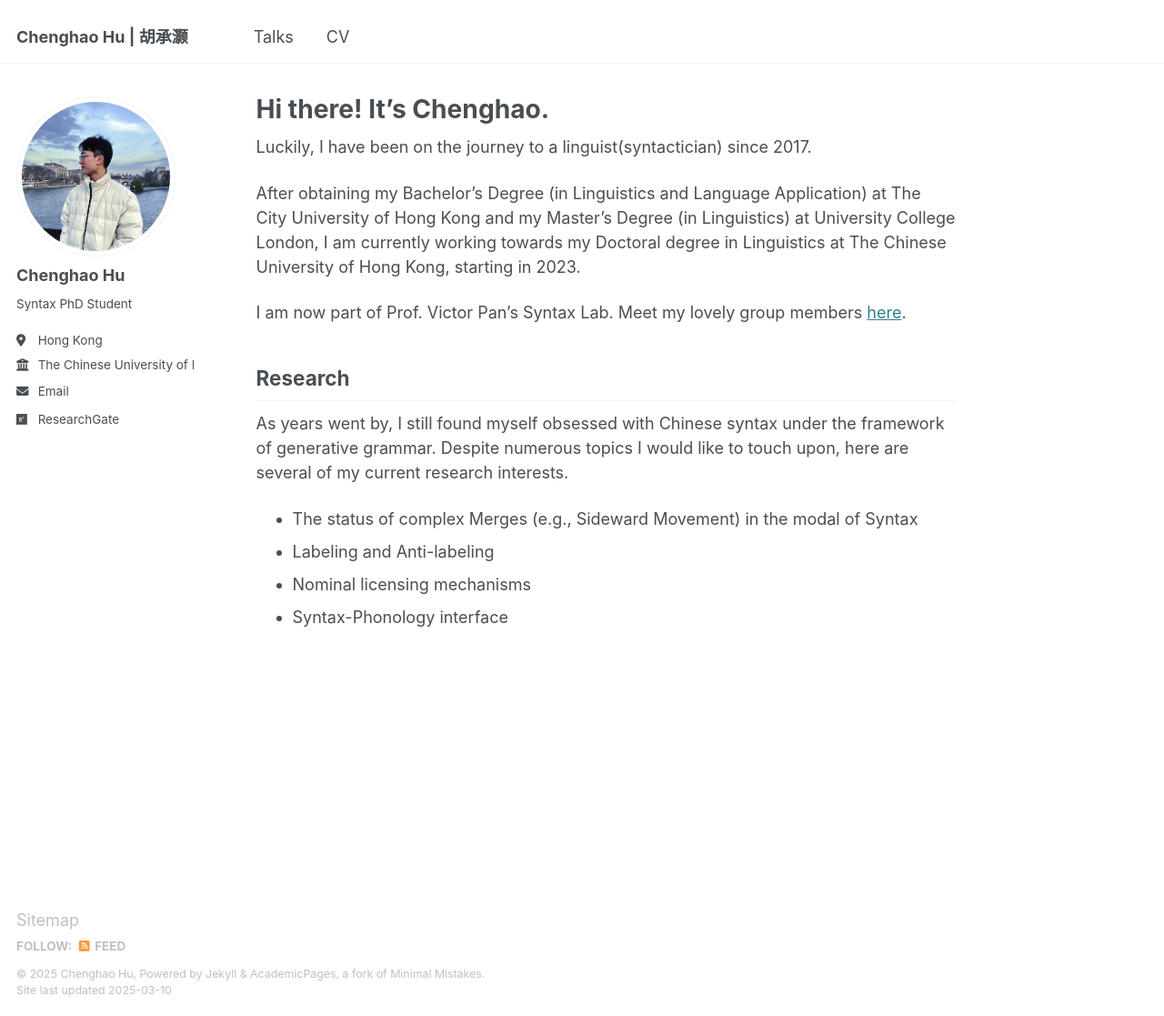
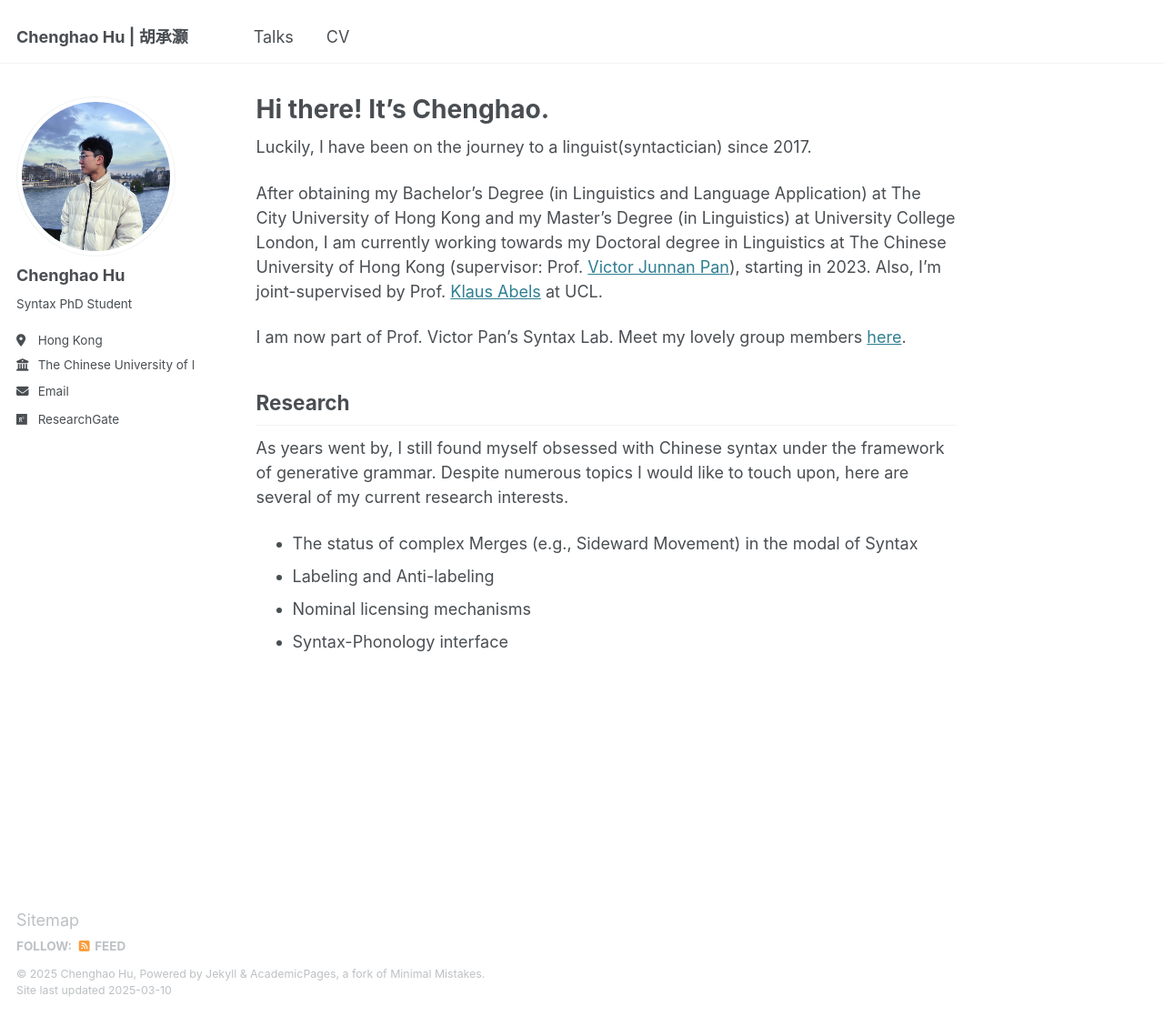
Before and after one commit to Chenghao-Hu/chenghao-hu.github.io, a Jekyll site: the page built from _pages/about.md, in a window 1280 px wide and 1117 px high. Shown: the whole window at 91% size. Built offline with Jekyll 4.4.1, drawn with Linux system fonts in a browser that asks for light colours.

Commit message:
Update about.md

```diff
--- a/_pages/about.md
+++ b/_pages/about.md
@@ -9,7 +9,7 @@ redirect_from:
 
 Luckily, I have been on the journey to a linguist(syntactician) since 2017.
 
-After obtaining my Bachelor's Degree (in Linguistics and Language Application) at The City University of Hong Kong and my Master's Degree (in Linguistics) at University College London, I am currently working towards my Doctoral degree in Linguistics at The Chinese University of Hong Kong, starting in 2023.
+After obtaining my Bachelor's Degree (in Linguistics and Language Application) at The City University of Hong Kong and my Master's Degree (in Linguistics) at University College London, I am currently working towards my Doctoral degree in Linguistics at The Chinese University of Hong Kong (supervisor: Prof. [Victor Junnan Pan](https://ling.cuhk.edu.hk/people/faculty-linguistics/pan-victor-junnan-personal-website/)), starting in 2023. Also, I'm joint-supervised by Prof. [Klaus Abels](https://www.ucl.ac.uk/pals/people/klaus-abels) at UCL.
 
 I am now part of Prof. Victor Pan's Syntax Lab. Meet my lovely group members [here](https://victorjunnanpan.github.io/pansyntaxlab/).
 
```
